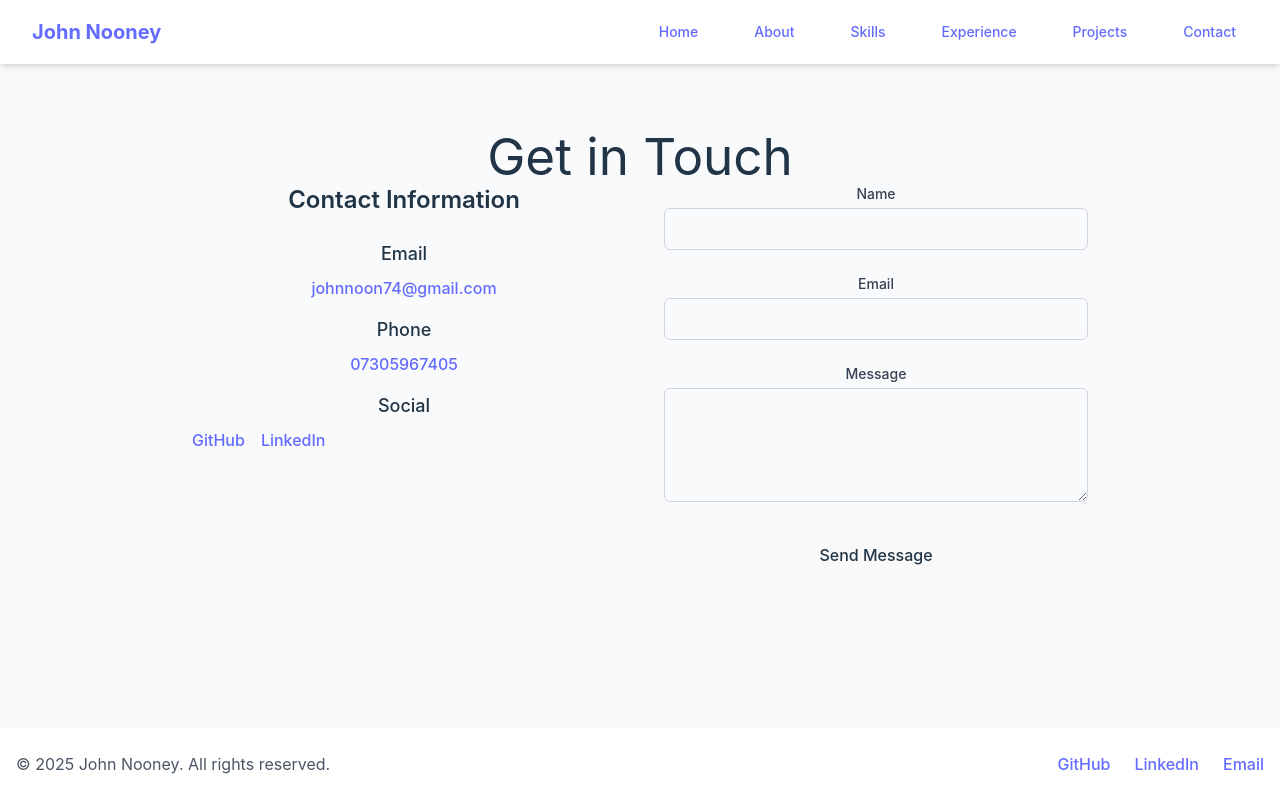
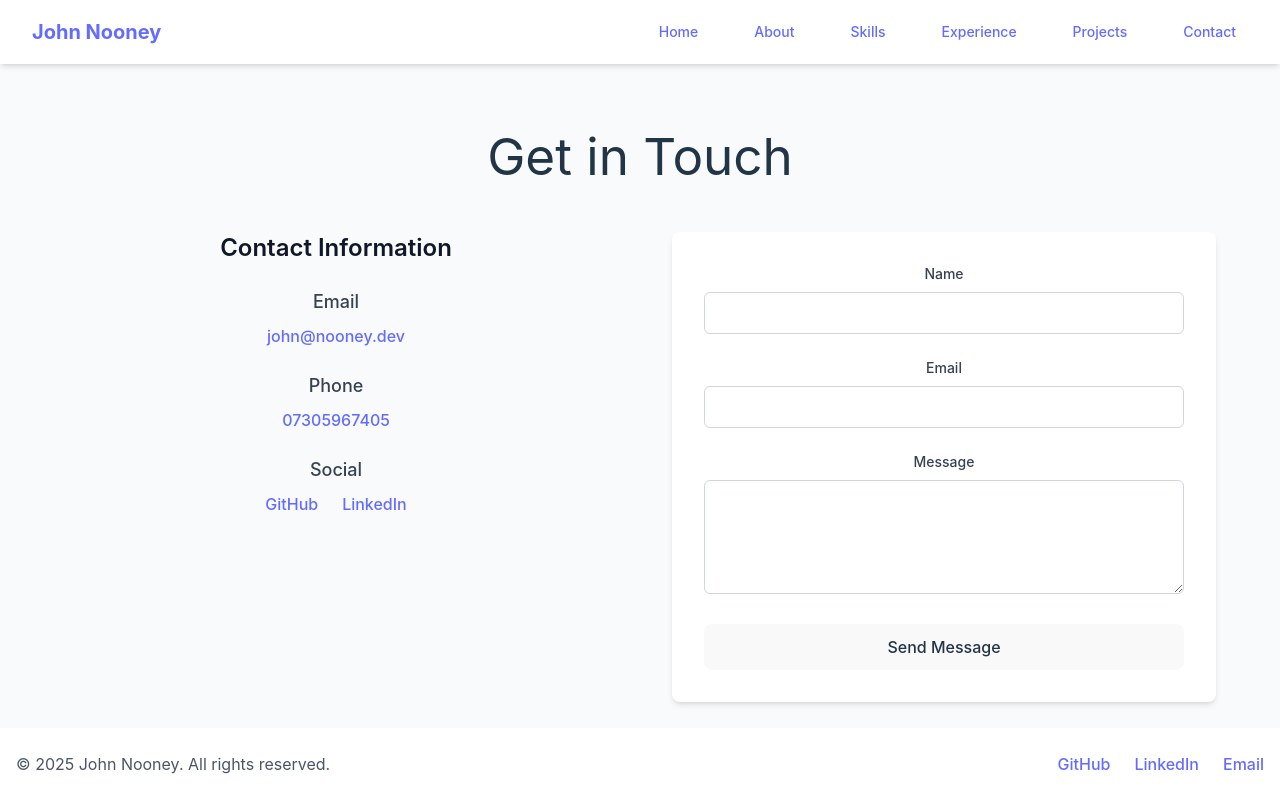
Before and after one commit to JohnNooney/nooney.dev, a React (Vite) app: page /contact in a window 1280 px wide. Built offline with nearby package versions, Linux system fonts and the light colour scheme.

Commit message:
Improve contact format

```diff
--- a/src/pages/Contact.jsx
+++ b/src/pages/Contact.jsx
@@ -28,41 +28,42 @@ export default function Contact() {
         initial={{ opacity: 0, y: 20 }}
         animate={{ opacity: 1, y: 0 }}
         transition={{ duration: 0.6 }}
-        className="max-w-4xl mx-auto"
+        className="max-w-6xl mx-auto"
       >
-        <h1 className="section-title">Get in Touch</h1>
+        <h1 className="section-title mb-12">Get in Touch</h1>
 
-        <div className="grid grid-cols-1 md:grid-cols-2 gap-12">
+        <div className="grid grid-cols-1 md:grid-cols-2 gap-16">
           {/* Contact Information */}
+          <div className="space-y-8">
             <div>
-            <h2 className="text-2xl font-semibold mb-6">Contact Information</h2>
-            <div className="space-y-4">
+              <h2 className="text-2xl font-semibold mb-6 text-gray-900 dark:text-white">Contact Information</h2>
+              <div className="space-y-6">
                 <div>
-                <h3 className="text-lg font-medium mb-2">Email</h3>
+                  <h3 className="text-lg font-medium mb-2 text-gray-700 dark:text-gray-300">Email</h3>
                   <a
-                  href="mailto:johnnoon74@gmail.com"
-                  className="text-primary hover:text-primary/80"
+                    href="mailto:john@nooney.dev"
+                    className="text-primary hover:text-primary/80 text-base"
                   >
-                  johnnoon74@gmail.com
+                    john@nooney.dev
                   </a>
                 </div>
                 <div>
-                <h3 className="text-lg font-medium mb-2">Phone</h3>
+                  <h3 className="text-lg font-medium mb-2 text-gray-700 dark:text-gray-300">Phone</h3>
                   <a
                     href="tel:07305967405"
-                  className="text-primary hover:text-primary/80"
+                    className="text-primary hover:text-primary/80 text-base"
                   >
                     07305967405
                   </a>
                 </div>
                 <div>
-                <h3 className="text-lg font-medium mb-2">Social</h3>
-                <div className="flex space-x-4">
+                  <h3 className="text-lg font-medium mb-2 text-gray-700 dark:text-gray-300">Social</h3>
+                  <div className="flex justify-center space-x-6">
                     <a
                       href="https://github.com/JohnNooney"
                       target="_blank"
                       rel="noopener noreferrer"
-                    className="text-gray-600 hover:text-primary dark:text-gray-300"
+                      className="text-gray-600 hover:text-primary dark:text-gray-300 text-base transition-colors duration-300"
                     >
                       GitHub
                     </a>
@@ -70,7 +71,7 @@ export default function Contact() {
                       href="https://linkedin.com/in/john-nooney"
                       target="_blank"
                       rel="noopener noreferrer"
-                    className="text-gray-600 hover:text-primary dark:text-gray-300"
+                      className="text-gray-600 hover:text-primary dark:text-gray-300 text-base transition-colors duration-300"
                     >
                       LinkedIn
                     </a>
@@ -78,14 +79,15 @@ export default function Contact() {
                 </div>
               </div>
             </div>
+          </div>
 
           {/* Contact Form */}
-          <div>
+          <div className="bg-white dark:bg-gray-800 p-8 rounded-lg shadow-md">
             <form onSubmit={handleSubmit} className="space-y-6">
               <div>
                 <label
                   htmlFor="name"
-                  className="block text-sm font-medium text-gray-700 dark:text-gray-300 mb-1"
+                  className="block text-sm font-medium text-gray-700 dark:text-gray-300 mb-2"
                 >
                   Name
                 </label>
@@ -96,14 +98,14 @@ export default function Contact() {
                   value={formData.name}
                   onChange={handleChange}
                   required
-                  className="w-full px-4 py-2 border border-gray-300 rounded-md focus:ring-primary focus:border-primary dark:bg-gray-700 dark:border-gray-600 dark:text-white"
+                  className="w-full px-4 py-2 border border-gray-300 rounded-md focus:ring-2 focus:ring-primary focus:border-primary dark:bg-gray-700 dark:border-gray-600 dark:text-white transition-all duration-300"
                 />
               </div>
 
               <div>
                 <label
                   htmlFor="email"
-                  className="block text-sm font-medium text-gray-700 dark:text-gray-300 mb-1"
+                  className="block text-sm font-medium text-gray-700 dark:text-gray-300 mb-2"
                 >
                   Email
                 </label>
@@ -114,14 +116,14 @@ export default function Contact() {
                   value={formData.email}
                   onChange={handleChange}
                   required
-                  className="w-full px-4 py-2 border border-gray-300 rounded-md focus:ring-primary focus:border-primary dark:bg-gray-700 dark:border-gray-600 dark:text-white"
+                  className="w-full px-4 py-2 border border-gray-300 rounded-md focus:ring-2 focus:ring-primary focus:border-primary dark:bg-gray-700 dark:border-gray-600 dark:text-white transition-all duration-300"
                 />
               </div>
 
               <div>
                 <label
                   htmlFor="message"
-                  className="block text-sm font-medium text-gray-700 dark:text-gray-300 mb-1"
+                  className="block text-sm font-medium text-gray-700 dark:text-gray-300 mb-2"
                 >
                   Message
                 </label>
@@ -132,13 +134,13 @@ export default function Contact() {
                   onChange={handleChange}
                   required
                   rows="4"
-                  className="w-full px-4 py-2 border border-gray-300 rounded-md focus:ring-primary focus:border-primary dark:bg-gray-700 dark:border-gray-600 dark:text-white"
+                  className="w-full px-4 py-2 border border-gray-300 rounded-md focus:ring-2 focus:ring-primary focus:border-primary dark:bg-gray-700 dark:border-gray-600 dark:text-white transition-all duration-300"
                 ></textarea>
               </div>
 
               <button
                 type="submit"
-                className="w-full btn btn-primary"
+                className="w-full btn btn-primary py-3 text-base font-semibold rounded-lg hover:bg-primary/90 transition-colors duration-300"
               >
                 Send Message
               </button>
```
Lines whose indentation alone changed are shown as unchanged.
